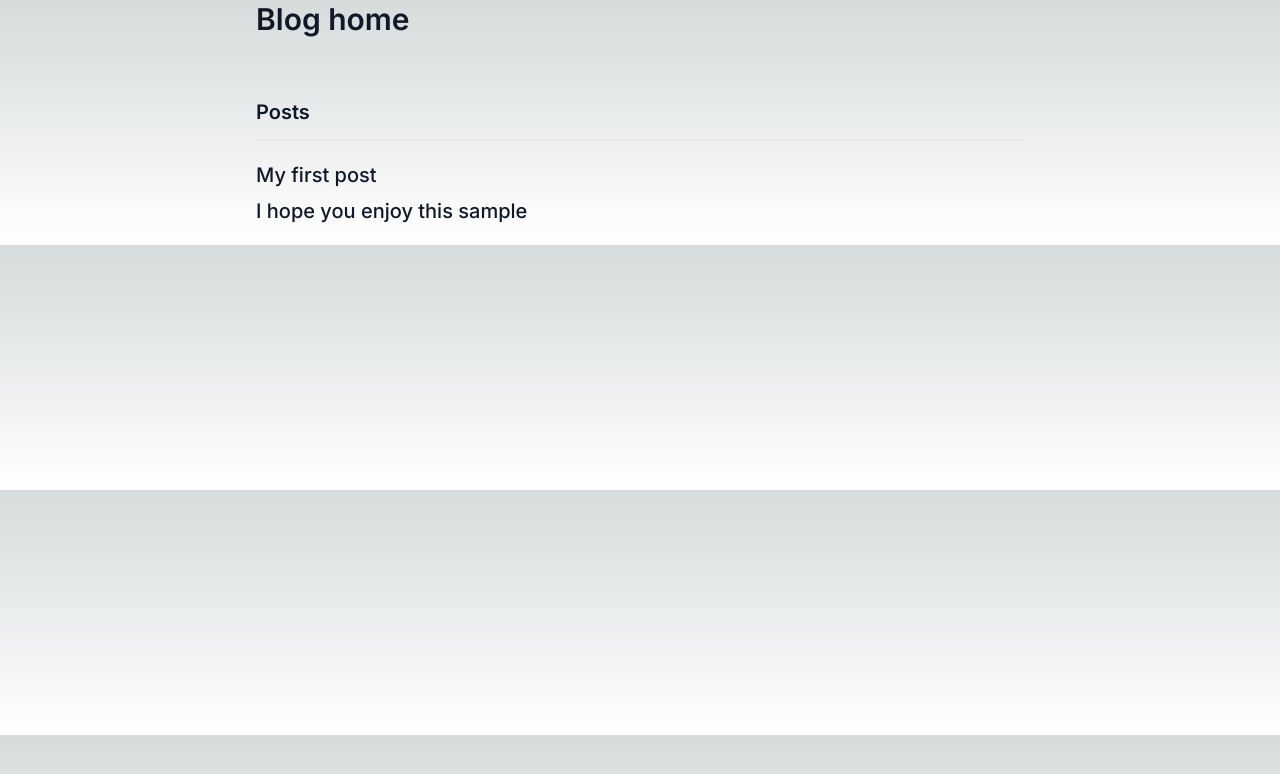
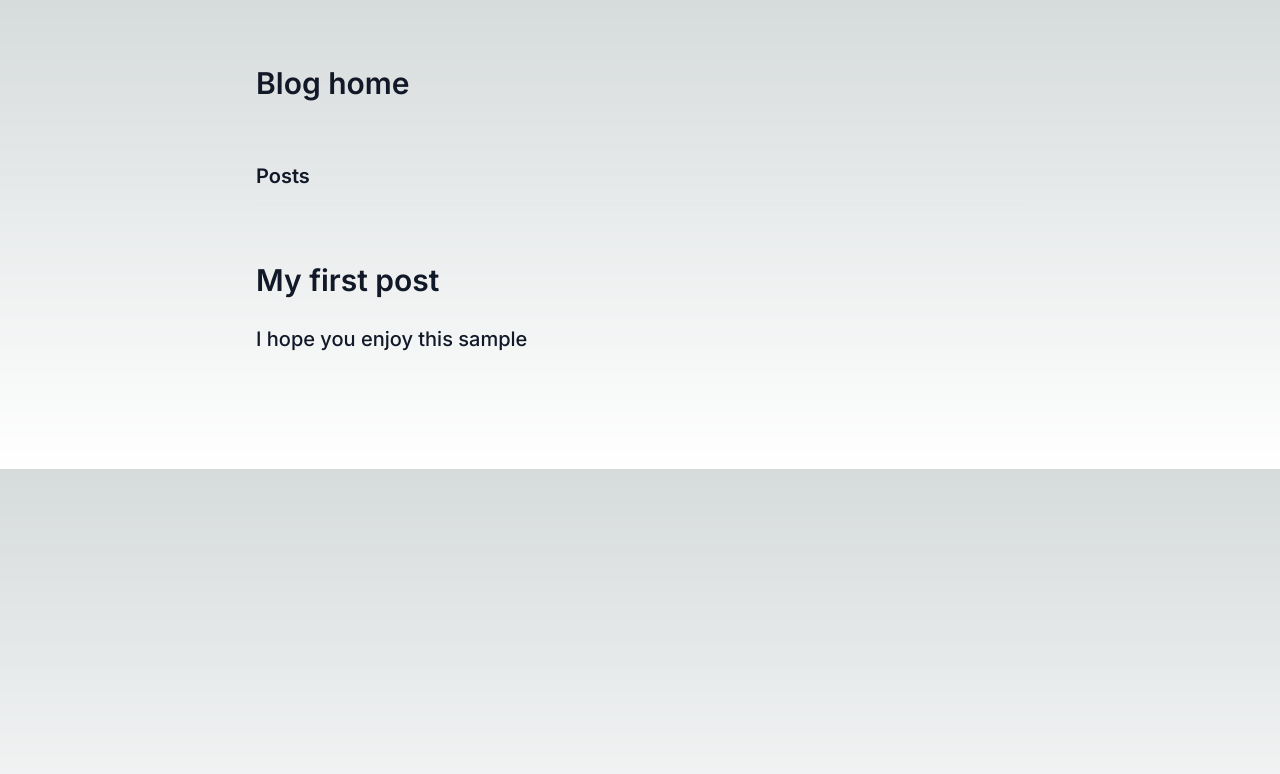
Before and after one commit to zghost10/Blog-Template-Next, a Next.js app: page / in a window 1280 px wide. Shown: the top 774 px of the page. Built offline with nearby package versions, Linux system fonts and the light colour scheme.

Commit message:
docs: updates docs information

```diff
--- a/app/[slug]/page.tsx
+++ b/app/[slug]/page.tsx
@@ -18,7 +18,7 @@ export const Post: React.FC<IPostProps> = async ({params}) => {
     return <>
       <title>{`${frontmatter?.title} - Blog`}</title>
 
-      <Container>
+      <Container className="my-16">
         <article className="prose lg:prose-xl dark:prose-invert">
           <h3>{frontmatter?.title}</h3>
 
@@ -30,7 +30,7 @@ export const Post: React.FC<IPostProps> = async ({params}) => {
     return <>
       <title>Post not found! - Blog</title>
 
-      <Container>
+      <Container className="my-16">
         <article className="prose lg:prose-xl dark:prose-invert">
           <h3>404 - Post not found!</h3>
 
--- a/app/page.tsx
+++ b/app/page.tsx
@@ -22,7 +22,7 @@ const Page = async () => {
   return <>
     <title>Home - Blog</title>
 
-    <Container>
+    <Container className="my-16">
       <article className="prose lg:prose-xl dark:prose-invert">
         <h3>Blog home</h3>
 
--- a/components/post-card.tsx
+++ b/components/post-card.tsx
@@ -7,8 +7,8 @@ interface IPostCardProps {
 
 export const PostCard: React.FC<IPostCardProps> = ({post}) => {
   const {frontmatter, slug} = post;
-  return <Link href={slug} className="flex flex-col py-4 no-underline">
-    <h5>{frontmatter.title}</h5>
-    <h6>{frontmatter.description}</h6>
+  return <Link href={slug} className="flex flex-col py-2 mb-10 no-underline">
+    <h3 className="m-0">{frontmatter.title}</h3>
+    {frontmatter.description}
   </Link>
 }
```
Also changed, not shown: 1 other file (tests, documents, lock files or other folders).
